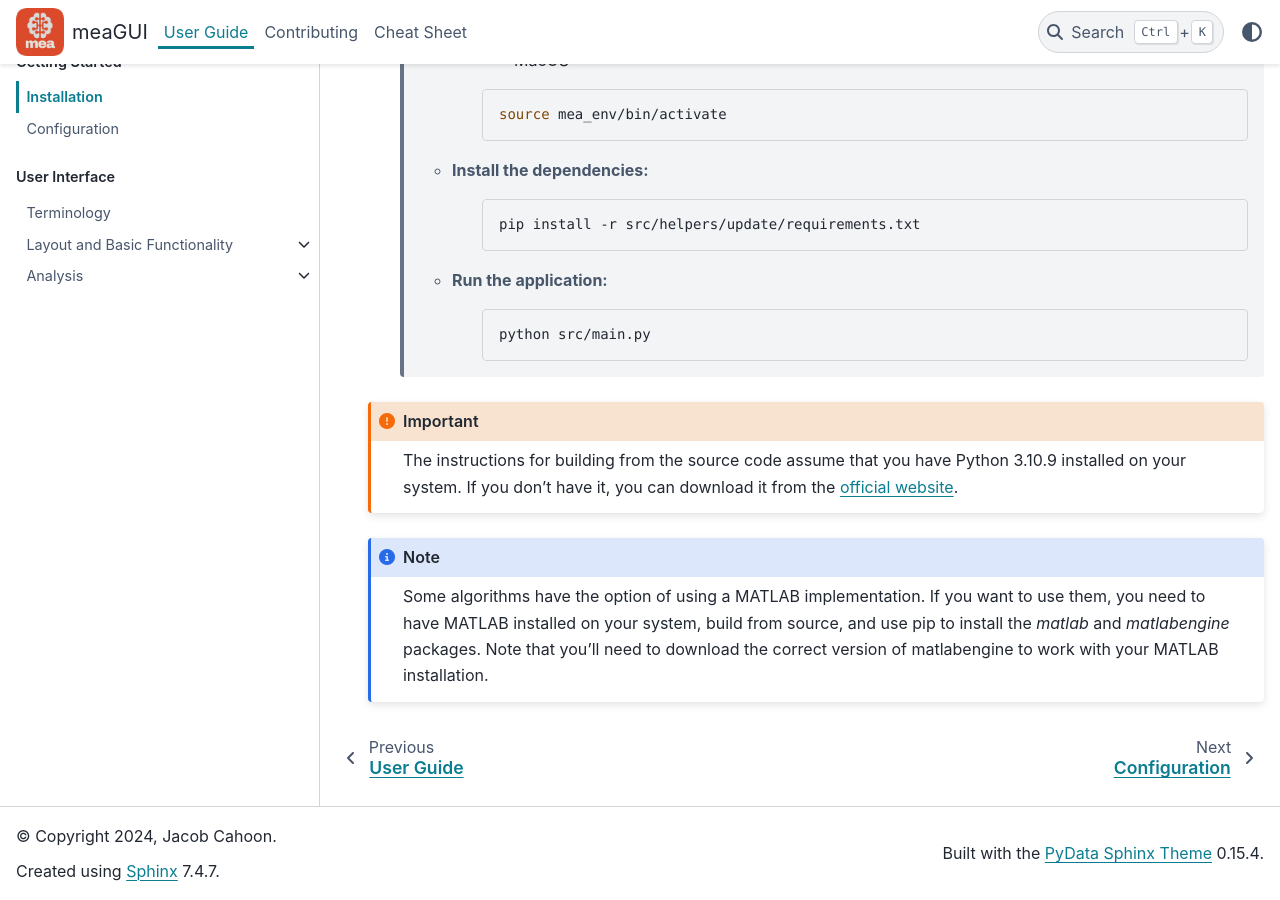
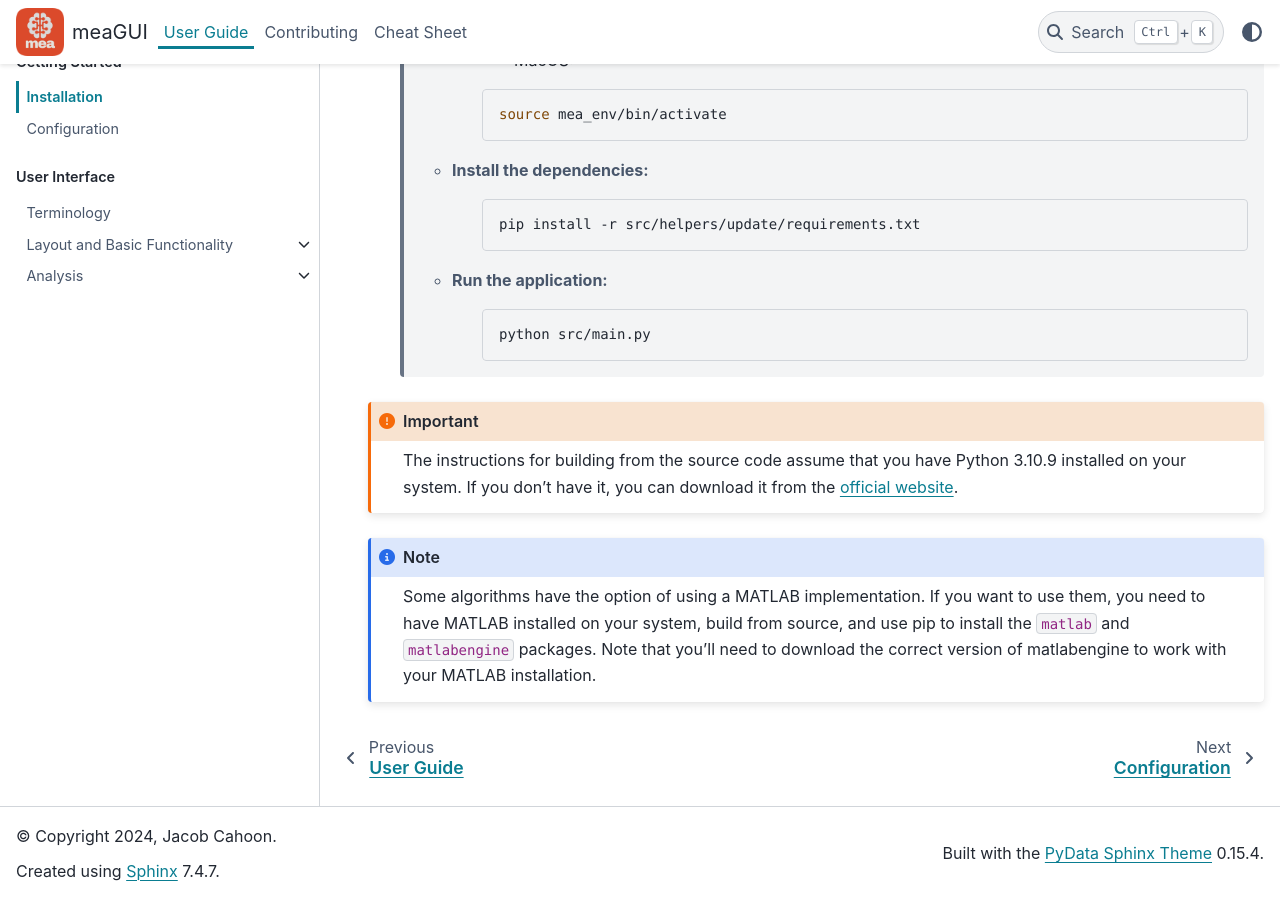
Before and after one commit to booka66/mea-gui, a Sphinx documentation site: the page built from docs/userguide/installation.rst, in a window 1280 px wide and 900 px high, scrolled down 957 px. Built offline with Sphinx 7.4.7 and the PyData theme 0.15.4, drawn with Linux system fonts in a browser that asks for light colours.

Commit message:
fixed code formatting

```diff
--- a/docs/userguide/analysis/dischargetracking.rst
+++ b/docs/userguide/analysis/dischargetracking.rst
@@ -86,7 +86,7 @@ With that brief explanation of the parameters, here is a step-by-step guide to t
 
 At this point, the user should have a good set of orange markers placed at the beginning of discharge events. The next step is to cluster these markers to form a discharge event. This is done by the DBSCAN algorithm. Fine-tuning these parameters is even more difficult than above, so be patient with the tedious process.
 
-  1. **Test Initial DBSCAN Parameters**: The default DBSCAN parameters are a good starting point, but may need to be adjusted depending on the data. To test the DBSCAN parameters, zoom in on a single discharge peak and place the playhead just before the discharge event. Now, turn on :ref:`discharge_paths` from the :ref:`view` option in the menubar. Hopefully, as the user taps `right arrow` and the playhead goes over the discharge marker, a `centroid` should appear and follow the path of the seizure like so:
+  1. **Test Initial DBSCAN Parameters**: The default DBSCAN parameters are a good starting point, but may need to be adjusted depending on the data. To test the DBSCAN parameters, zoom in on a single discharge peak and place the playhead just before the discharge event. Now, turn on :ref:`discharge_paths` from the :ref:`view` option in the menubar. Hopefully, as the user taps ``right arrow`` and the playhead goes over the discharge marker, a ``centroid`` should appear and follow the path of the seizure like so:
 
   .. image:: ../../_static/centroid_path.gif
     :width: 100%
--- a/docs/userguide/installation.rst
+++ b/docs/userguide/installation.rst
@@ -56,4 +56,4 @@ There are two ways to install the application:
   If you don't have it, you can download it from the `official website <https://www.python.org/downloads/release/python-3109/>`__.
 
 .. note::
-  Some algorithms have the option of using a MATLAB implementation. If you want to use them, you need to have MATLAB installed on your system, build from source, and use pip to install the `matlab` and `matlabengine` packages. Note that you'll need to download the correct version of matlabengine to work with your MATLAB installation.
+  Some algorithms have the option of using a MATLAB implementation. If you want to use them, you need to have MATLAB installed on your system, build from source, and use pip to install the ``matlab`` and ``matlabengine`` packages. Note that you'll need to download the correct version of matlabengine to work with your MATLAB installation.
```
